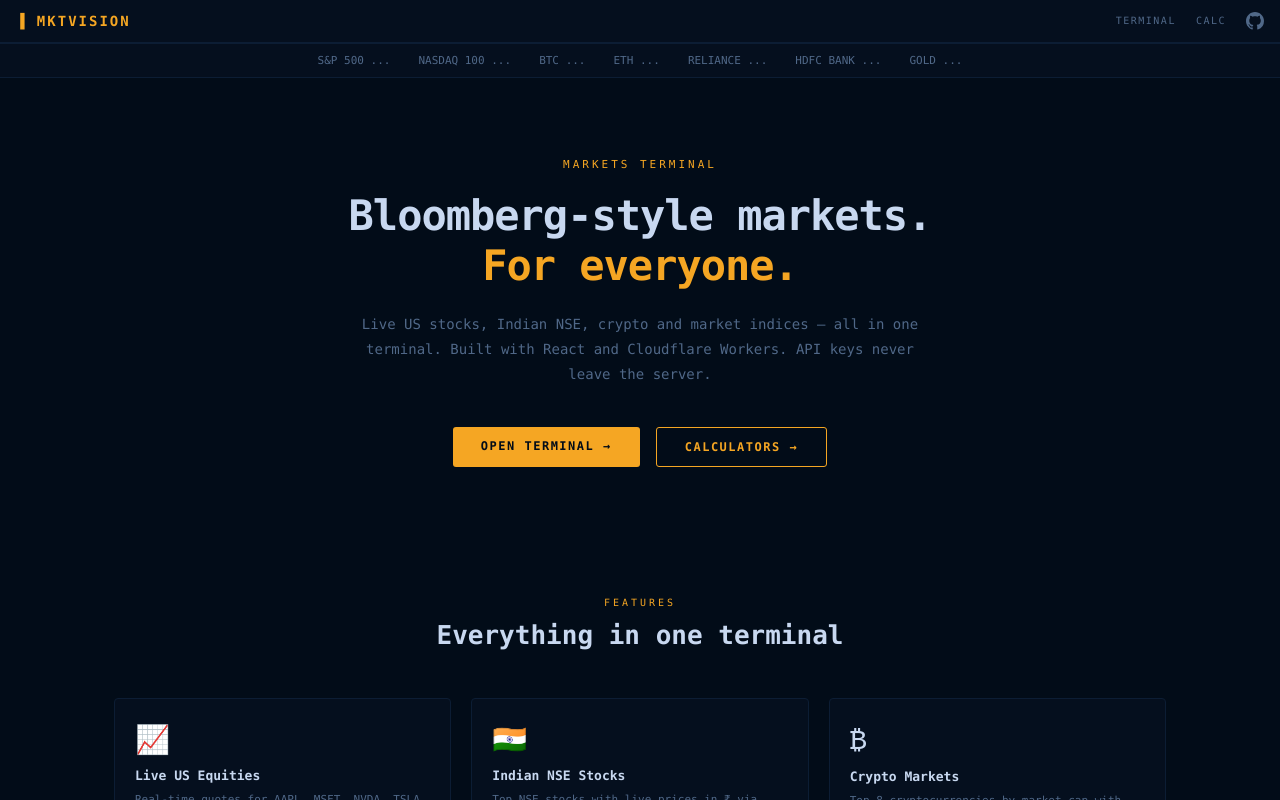
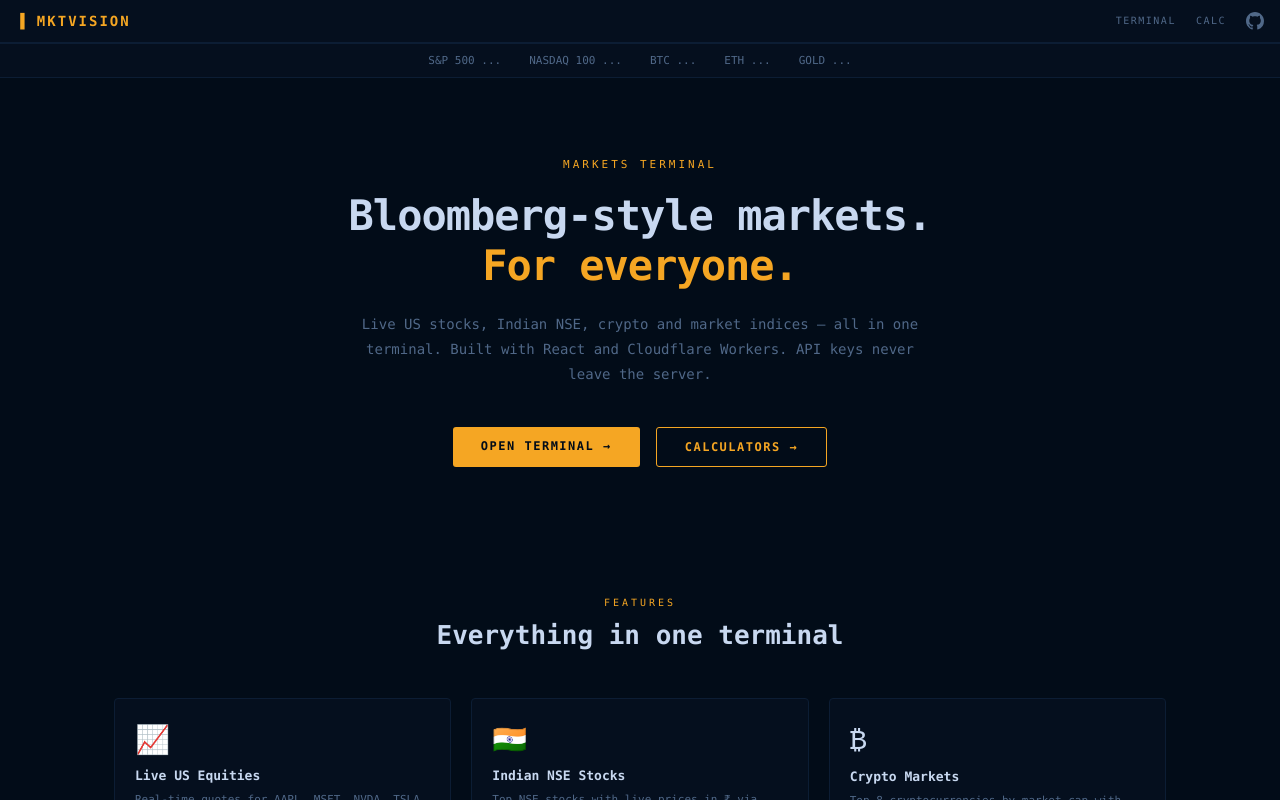
Before and after one commit to evans-0/finance, a React (Vite) app: page / in a window 1280 px wide. Shown: the top 800 px of the page. Built offline with nearby package versions, Linux system fonts and the light colour scheme; no server answers.

Commit message:
Removed Indian stock from homepage

```diff
--- a/src/pages/Home.jsx
+++ b/src/pages/Home.jsx
@@ -9,25 +9,19 @@
 }
 const MONO = "'Consolas','Menlo','Monaco','Courier New',monospace"
 
-const TICKER_LABELS = { SPY: 'S&P 500', QQQ: 'NASDAQ 100', GLD: 'GOLD', BTC: 'BTC', ETH: 'ETH', RELIANCE: 'RELIANCE', HDFCBANK: 'HDFC BANK' }
-const TICKER_ORDER = ['SPY', 'QQQ', 'BTC', 'ETH', 'RELIANCE', 'HDFCBANK', 'GLD']
+const TICKER_LABELS = { SPY: 'S&P 500', QQQ: 'NASDAQ 100', GLD: 'GOLD', BTC: 'BTC', ETH: 'ETH' }
+const TICKER_ORDER = ['SPY', 'QQQ', 'BTC', 'ETH', 'GLD']
 
 function TickerStrip() {
   const [tickers, setTickers] = useState(TICKER_ORDER.map(sym => ({ sym, pct: null })))
   const timer = useRef(null)
 
-  const fetchTickers = async (retryIndian = false) => {
+  const fetchTickers = async () => {
     try {
       const [etfs, crypto, indianRaw] = await Promise.all([
         fetch('/api/stocks?symbols=SPY,QQQ,GLD').then(r => r.json()).catch(() => []),
         fetch('https://api.coingecko.com/api/v3/coins/markets?vs_currency=usd&ids=bitcoin,ethereum&order=market_cap_desc').then(r => r.json()).catch(() => []),
-        fetch('/api/indian').then(r => r.ok ? r.json() : []).catch(() => []),
       ])
-      const indian = Array.isArray(indianRaw) ? indianRaw : []
-      // If Indian data is empty and this isn't already a retry, try again after 4s
-      if (!retryIndian && indian.length === 0) {
-        setTimeout(() => fetchTickers(true), 4000)
-      }
 
       const map = {}
 
@@ -46,12 +40,7 @@
         if (eth?.price_change_percentage_24h != null) map['ETH'] = +eth.price_change_percentage_24h.toFixed(2)
       }
 
-      // Indian stocks from batch endpoint
-      if (Array.isArray(indian)) {
-        for (const s of indian) {
-          if (s?.symbol && s?.pct != null) map[s.symbol] = +s.pct.toFixed(2)
-        }
-      }
+
 
       setTickers(TICKER_ORDER.map(sym => ({ sym, pct: map[sym] ?? null })))
     } catch {}
```
